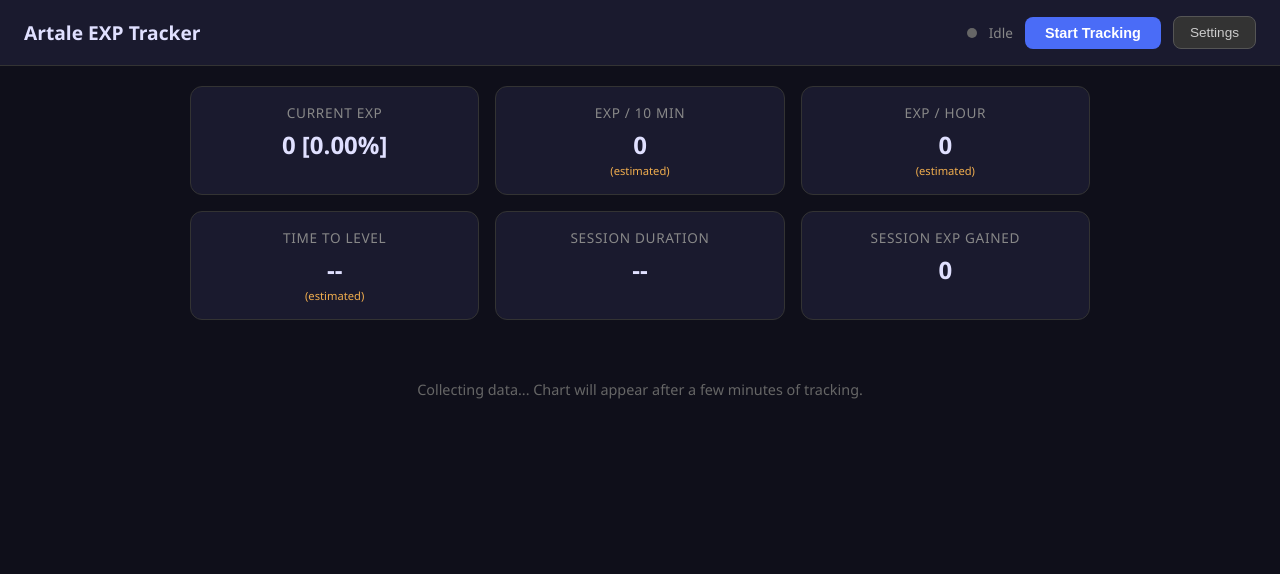
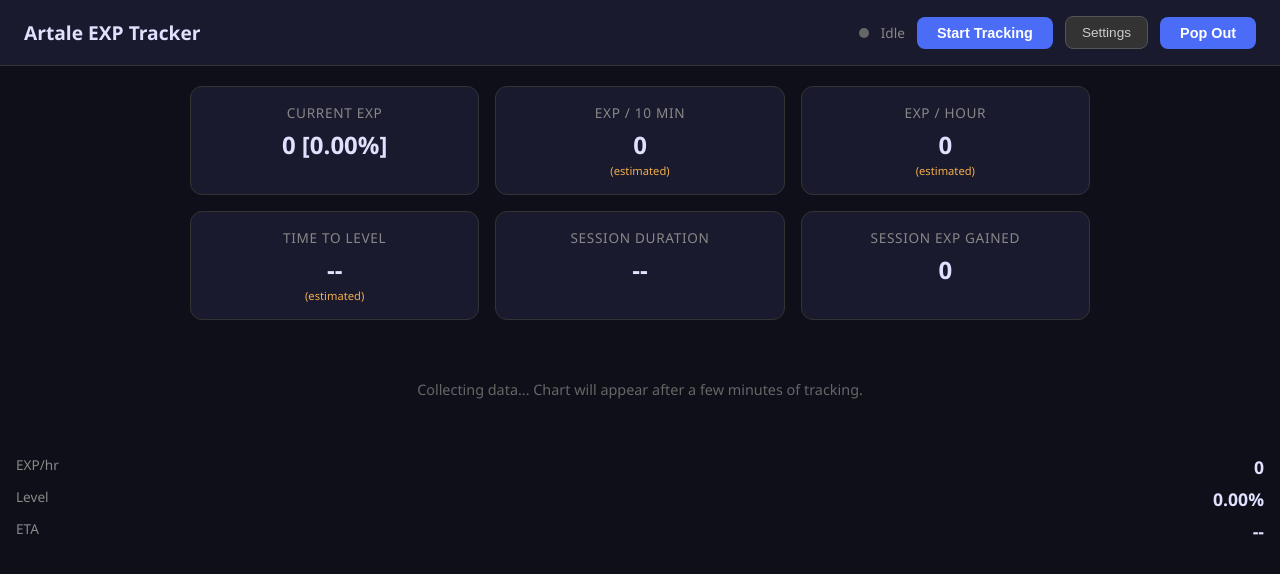
Before and after one commit to ChipiCocoa/artale-efficiency, a React (Vite) app: page / in a window 1280 px wide. Shown: the top 574 px of the page. Built offline with nearby package versions, Linux system fonts and the light colour scheme.

Commit message:
feat: add Picture-in-Picture overlay for compact stats view

```diff
--- a/src/App.tsx
+++ b/src/App.tsx
@@ -1,9 +1,11 @@
 import { useState, useEffect } from 'react'
 import { useTracker } from './hooks/useTracker'
+import { usePip } from './hooks/usePip'
 import { Dashboard } from './components/Dashboard'
 import { ExpChart } from './components/ExpChart'
 import { SettingsPanel } from './components/SettingsPanel'
 import { CropSelector } from './components/CropSelector'
+import { PipOverlay } from './components/PipOverlay'
 import { loadSettings, saveSettings } from './lib/settings'
 import type { Settings } from './types'
 import './App.css'
@@ -13,6 +15,7 @@
   const [showSettings, setShowSettings] = useState(false)
   const [showCropSelector, setShowCropSelector] = useState(false)
   const { readings, metrics, status, ocrFailures, startTracking, stopTracking, getCapture } = useTracker(settings)
+  const pip = usePip()
 
   useEffect(() => {
     saveSettings(settings)
@@ -43,6 +46,14 @@
           <button className="btn-settings" onClick={() => setShowSettings(true)}>
             Settings
           </button>
+          {pip.isSupported && (
+            <button
+              className="btn-toggle btn-start"
+              onClick={pip.isOpen ? pip.closePip : pip.openPip}
+            >
+              {pip.isOpen ? 'Close Overlay' : 'Pop Out'}
+            </button>
+          )}
           {ocrFailures >= 3 && (
             <span className="ocr-warning" title="Multiple OCR failures — check your crop region">
               OCR issues ({ocrFailures})
@@ -78,6 +89,8 @@
           onClose={() => setShowCropSelector(false)}
         />
       )}
+
+      <PipOverlay metrics={metrics} containerRef={pip.containerRef} />
     </div>
   )
 }
--- /dev/null
+++ b/src/components/PipOverlay.css
@@ -0,0 +1,23 @@
+.pip-container {
+  background: #0f0f1a;
+  color: #e0e0ff;
+  padding: 12px 16px;
+  font-family: 'Segoe UI', system-ui, sans-serif;
+  font-size: 16px;
+}
+
+.pip-row {
+  display: flex;
+  justify-content: space-between;
+  padding: 4px 0;
+}
+
+.pip-label {
+  color: #888;
+  font-size: 0.85em;
+}
+
+.pip-value {
+  font-weight: 700;
+  font-size: 1.1em;
+}
--- /dev/null
+++ b/src/components/PipOverlay.tsx
@@ -0,0 +1,35 @@
+import type { ExpMetrics } from '../types'
+import './PipOverlay.css'
+
+interface PipOverlayProps {
+  metrics: ExpMetrics
+  containerRef: React.RefObject<HTMLDivElement | null>
+}
+
+function formatDuration(ms: number | null): string {
+  if (ms === null || ms <= 0) return '--'
+  const totalSeconds = Math.floor(ms / 1000)
+  const hours = Math.floor(totalSeconds / 3600)
+  const minutes = Math.floor((totalSeconds % 3600) / 60)
+  if (hours > 0) return `~${hours}h ${minutes}m`
+  return `~${minutes}m`
+}
+
+export function PipOverlay({ metrics, containerRef }: PipOverlayProps) {
+  return (
+    <div ref={containerRef} className="pip-container">
+      <div className="pip-row">
+        <span className="pip-label">EXP/hr</span>
+        <span className="pip-value">{metrics.expPerHour.toLocaleString()}</span>
+      </div>
+      <div className="pip-row">
+        <span className="pip-label">Level</span>
+        <span className="pip-value">{metrics.currentPercentage.toFixed(2)}%</span>
+      </div>
+      <div className="pip-row">
+        <span className="pip-label">ETA</span>
+        <span className="pip-value">{formatDuration(metrics.timeToLevelMs)}</span>
+      </div>
+    </div>
+  )
+}
--- /dev/null
+++ b/src/hooks/usePip.ts
@@ -0,0 +1,64 @@
+import { useState, useCallback, useRef } from 'react'
+
+export function usePip() {
+  const [pipWindow, setPipWindow] = useState<Window | null>(null)
+  const containerRef = useRef<HTMLDivElement | null>(null)
+
+  const isSupported = 'documentPictureInPicture' in window
+
+  const openPip = useCallback(async () => {
+    if (!isSupported) return
+
+    // @ts-expect-error — Document PiP API types not yet in TS lib
+    const pip = await window.documentPictureInPicture.requestWindow({
+      width: 280,
+      height: 180,
+    })
+
+    // Copy stylesheets to PiP window
+    for (const sheet of document.styleSheets) {
+      try {
+        if (sheet.href) {
+          const link = pip.document.createElement('link')
+          link.rel = 'stylesheet'
+          link.href = sheet.href
+          pip.document.head.appendChild(link)
+        } else if (sheet.cssRules) {
+          const style = pip.document.createElement('style')
+          for (const rule of sheet.cssRules) {
+            style.textContent += rule.cssText + '\n'
+          }
+          pip.document.head.appendChild(style)
+        }
+      } catch { /* cross-origin stylesheets */ }
+    }
+
+    // Move container into PiP
+    if (containerRef.current) {
+      pip.document.body.appendChild(containerRef.current)
+    }
+
+    pip.addEventListener('pagehide', () => {
+      // Move container back to main document
+      if (containerRef.current) {
+        document.body.appendChild(containerRef.current)
+      }
+      setPipWindow(null)
+    })
+
+    setPipWindow(pip)
+  }, [isSupported])
+
+  const closePip = useCallback(() => {
+    pipWindow?.close()
+    setPipWindow(null)
+  }, [pipWindow])
+
+  return {
+    isSupported,
+    isOpen: pipWindow !== null,
+    containerRef,
+    openPip,
+    closePip,
+  }
+}
```
